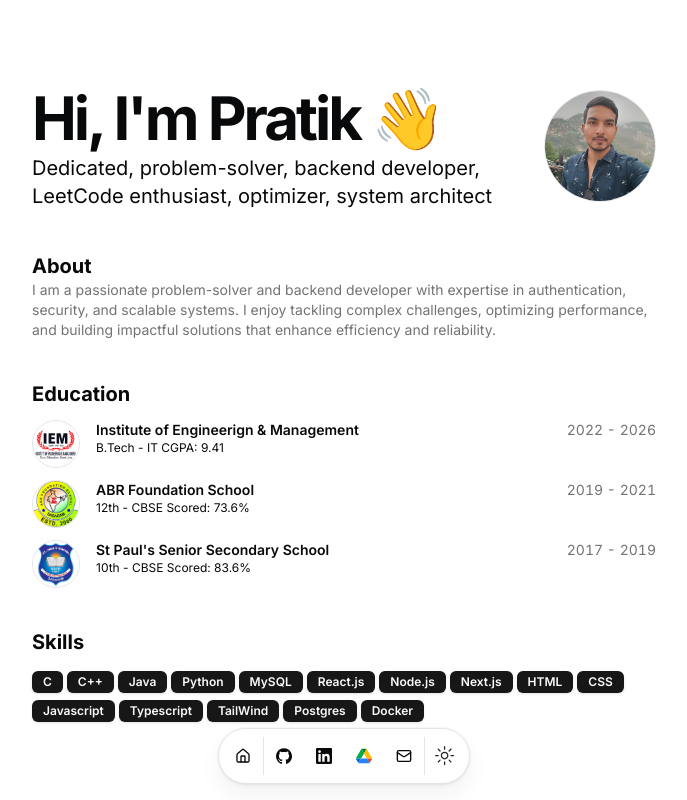
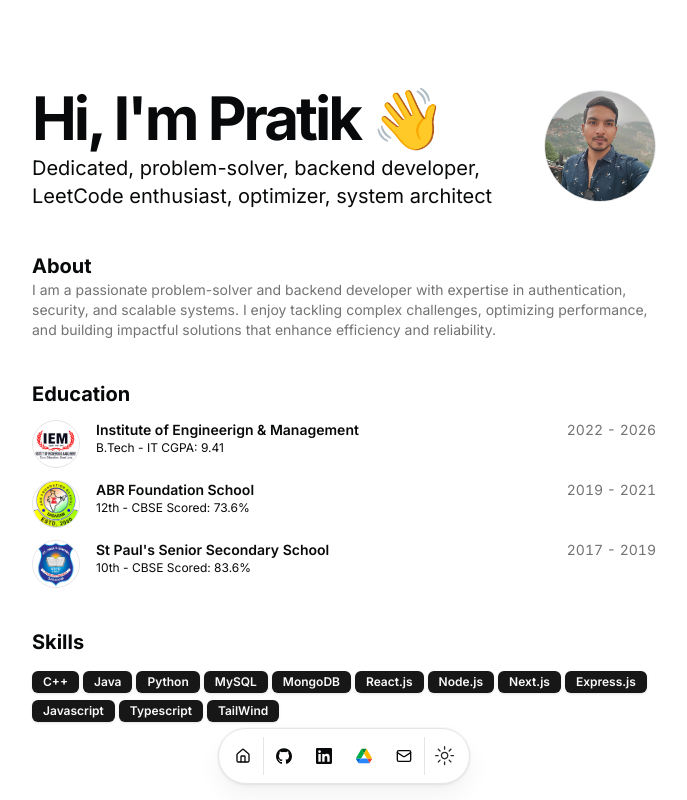
Before and after one commit to pratik6266/Portfolio, a Next.js app: page / in a window 1280 px wide. Shown: the top 800 px of the page, without its empty margins (296-983 px from the left). Built offline with nearby package versions, Linux system fonts and the light colour scheme.

Commit message:
updated skills

```diff
--- a/src/data/resume.tsx
+++ b/src/data/resume.tsx
@@ -17,21 +17,18 @@ export const DATA = {
   avatarUrl: "/me.jpg",
 
   skills: [
-    "C",
     "C++",
     "Java",
     "Python",
     "MySQL",
+    "MongoDB",
     "React.js",
     "Node.js",
     "Next.js",
-    "HTML",
-    "CSS",
+    "Express.js",
     "Javascript",
     "Typescript",
     "TailWind",
-    "Postgres",
-    "Docker",
   ],
   navbar: [
     { href: "/", icon: HomeIcon, label: "Home" },
```
